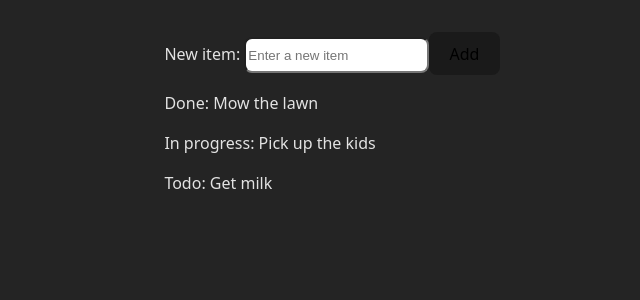
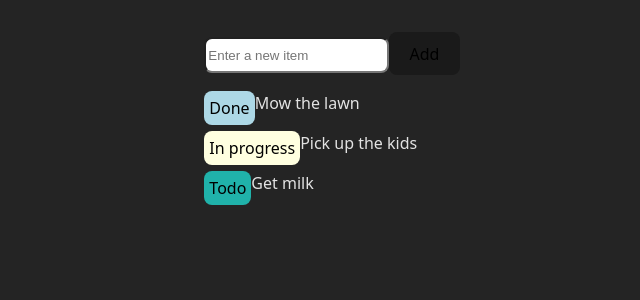
Before and after one commit to ehjay/vite-todo-list, a React (Vite) app: page / in a window 1280 px wide. Shown: the top 300 px of the page, without its empty margins (308-948 px from the left). Built offline with nearby package versions, Linux system fonts and the light colour scheme.

Commit message:
add styles

```diff
--- a/src/App.css
+++ b/src/App.css
@@ -22,6 +22,30 @@ input {
   width: 500px;
 }
 
+.todoBadge {
+  background-color: lightseagreen;
+  border-radius: 8px;
+  float: left;
+  padding: 5px;
+  color: black;
+}
+
+.inProgressBadge {
+  background-color: lightyellow;
+  border-radius: 8px;
+  color: black;
+  float: left;
+  padding: 5px;
+}
+
+.doneBadge {
+  background-color: lightblue;
+  border-radius: 8px;
+  color: black;
+  float: left;
+  padding: 5px;
+}
+
 .logo {
   height: 6em;
   padding: 1.5em;
--- a/src/App.tsx
+++ b/src/App.tsx
@@ -3,11 +3,7 @@ import './App.css'
 
 enum Status { TODO, IN_PROGRESS, DONE }
 
-const statusMessages = {
-  [Status.TODO]: "Todo",
-  [Status.IN_PROGRESS]: "In progress",
-  [Status.DONE]: "Done"
-}
+
 
 type Item = {
   id: string
@@ -44,8 +40,28 @@ function App() {
   const [newDesc, setNewDesc] = useState<string>("");
   const [toasts, setToasts] = useState<Toast[]>([]);
 
+  const renderBadge = (status: Status) => {
+    const statusMessages = {
+      [Status.TODO]: "Todo",
+      [Status.IN_PROGRESS]: "In progress",
+      [Status.DONE]: "Done"
+    }
+
+    const badgeClasses = {
+      [Status.TODO]: "todoBadge",
+      [Status.IN_PROGRESS]: "inProgressBadge",
+      [Status.DONE]: "doneBadge"
+    }
+
+    const message = statusMessages[status];
+    const badgeClass = badgeClasses[status];
+
+    return (<div className={badgeClass}>{message}</div>)
+
+  }
+
   const renderItem = (item: Item) => {
-    return (<p key={item.id}>{statusMessages[item.status]}: {item.description}</p>);
+    return (<p key={item.id}>{renderBadge(item.status)} {item.description}</p>);
   }
 
   const renderList = () => {
@@ -116,7 +132,6 @@ function App() {
   return (
     <>
       <form onSubmit={handleSubmit}>
-        <label>New item: </label>
         <input name="description" placeholder='Enter a new item' value={newDesc} onChange={e => setNewDesc(e.target.value)} />
         <button type="submit">Add</button>
       </form>
```
